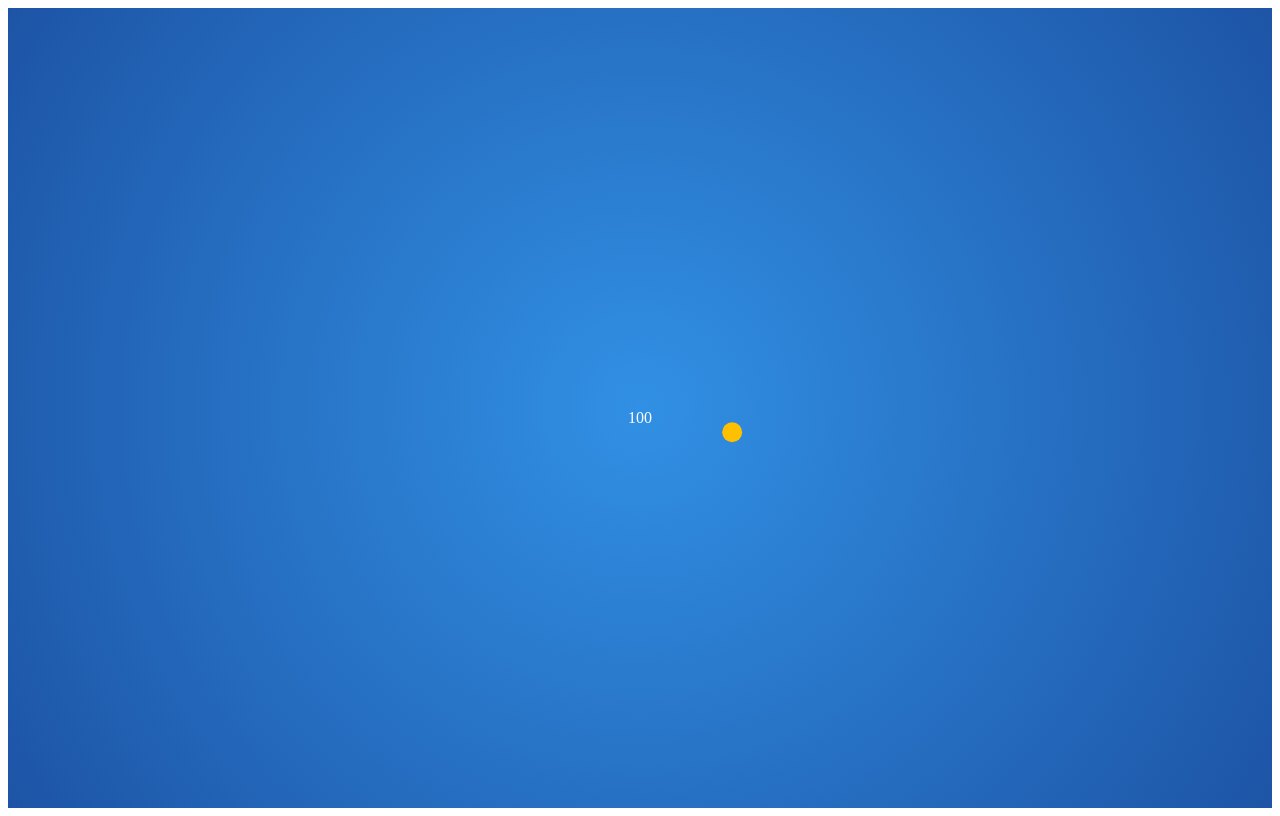
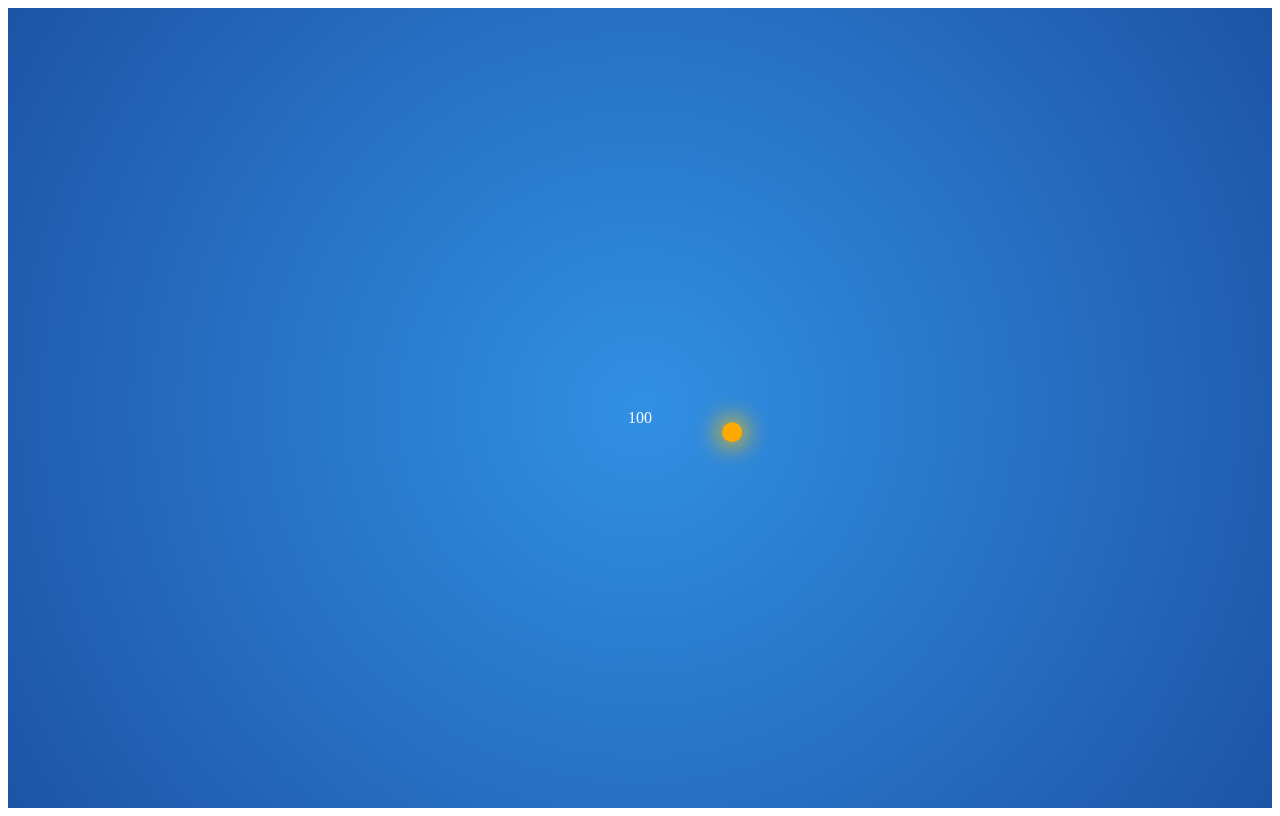
Before and after one commit to Thatooine/thatooinemaake.com, a Next.js app: page / in a window 1280 px wide. Built offline with nearby package versions, Linux system fonts and the light colour scheme.

Commit message:
V1 fancy loader sort of done

```diff
--- a/components/Loader/v1/index.tsx
+++ b/components/Loader/v1/index.tsx
@@ -52,7 +52,8 @@ export const FancyLoader = () => {
                     width: 20,
                     height: 20,
                     borderRadius: '50%',
-                    backgroundColor: 'rgb(255,192,0)',
+                    boxShadow: "0px 0px 24px 4px rgb(255,192,0)",
+                    backgroundColor: 'rgb(255,170,0)',
                     ...styles
                 }}
             />
```
